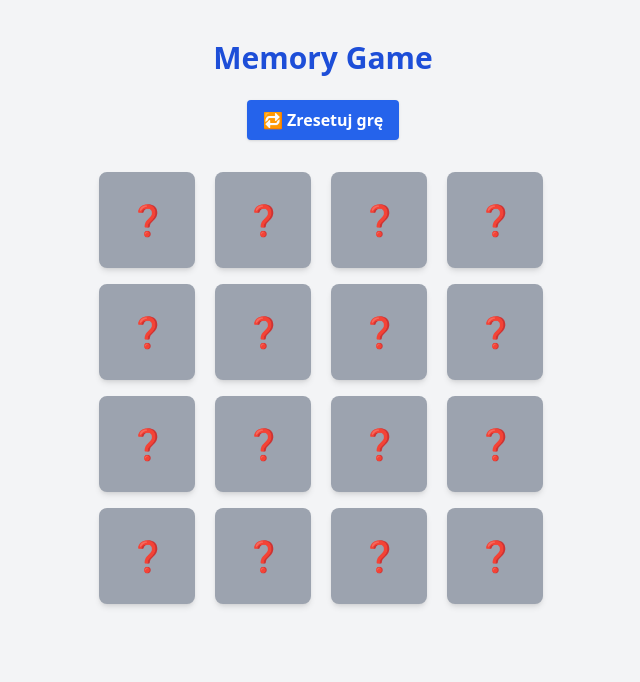
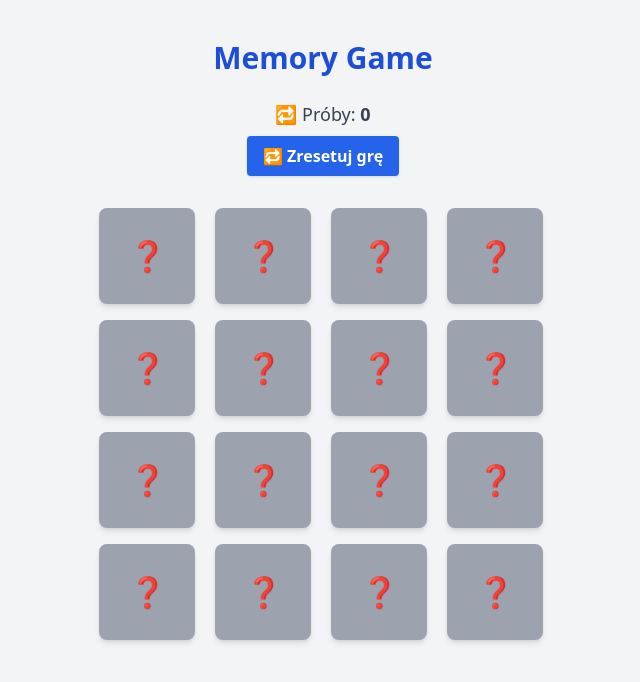
Before and after one commit to Kornetas/memory-game, a React (Vite) app: page / in a window 1280 px wide. Shown: the top 682 px of the page, without its empty margins (317-957 px from the left). Built offline with nearby package versions, Linux system fonts and the light colour scheme.

Commit message:
add attempt counter that increments on every card match try

```diff
--- a/src/App.jsx
+++ b/src/App.jsx
@@ -8,6 +8,7 @@ function App() {
   const [secondCard, setSecondCard] = useState(null);
   const [isBusy, setIsBusy] = useState(false);
   const [hasWon, setHasWon] = useState(false);
+  const [tries, setTries] = useState(0);
 
   const handleCardClick = (clickedCard) => {
     if (isBusy || clickedCard.isFlipped || clickedCard.isMatched) return;
@@ -28,6 +29,7 @@ function App() {
   useEffect(() => {
     if (!firstCard || !secondCard) return;
 
+    setTries((prev) => prev + 1);
     setIsBusy(true);
 
     if (firstCard.symbol === secondCard.symbol) {
@@ -68,11 +70,16 @@ function App() {
     setSecondCard(null);
     setIsBusy(false);
     setHasWon(false);
+    setTries(0);
   };
 
   return (
     <div className="min-h-screen bg bg-gray-100 text-center py-10 px-4">
       <h1 className="text-3xl font-bold text-blue-700 mb-6">Memory Game</h1>
+
+      <p className="text-lg text-gray-700 mb-2">
+        🔁 Próby: <span className="font-semibold">{tries}</span>
+      </p>
       {hasWon && (
         <div className="mb-4 p-4 bg-green-100 text-gray-700 rounded shadow">
           🎉 Brawo! Wygrałeś!{" "}
```
